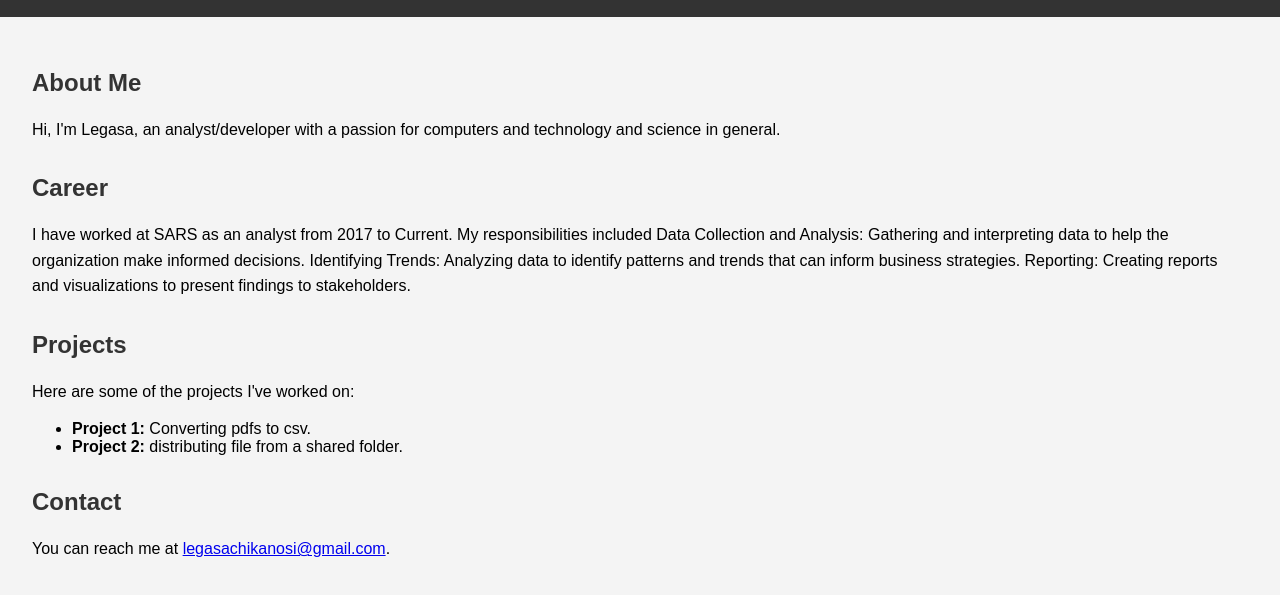
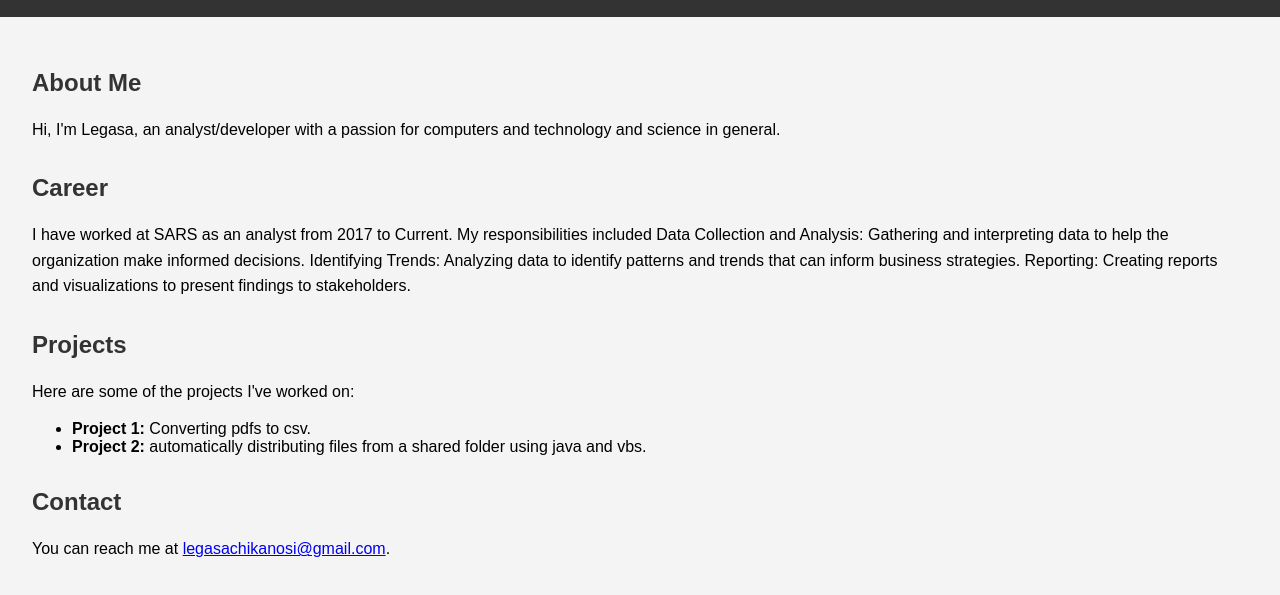
Before and after one commit to Legasa-Leswikeng/StaticSite, a plain HTML site: page Index.html in a window 1280 px wide. Shown: the part 95-690 px from the top of the page. Drawn offline with Linux system fonts and the light colour scheme.

Commit message:
Update Index.html

```diff
--- a/Index.html
+++ b/Index.html
@@ -51,7 +51,7 @@ Reporting: Creating reports and visualizations to present findings to stakeholde
             <p>Here are some of the projects I've worked on:</p>
             <ul>
                 <li><strong>Project 1:</strong> Converting pdfs to csv.</li>
-                <li><strong>Project 2:</strong> distributing file from a shared folder.</li>
+                <li><strong>Project 2:</strong> automatically distributing files from a shared folder using java and vbs.</li>
             </ul>
         </div>
         <div class="section">
```
